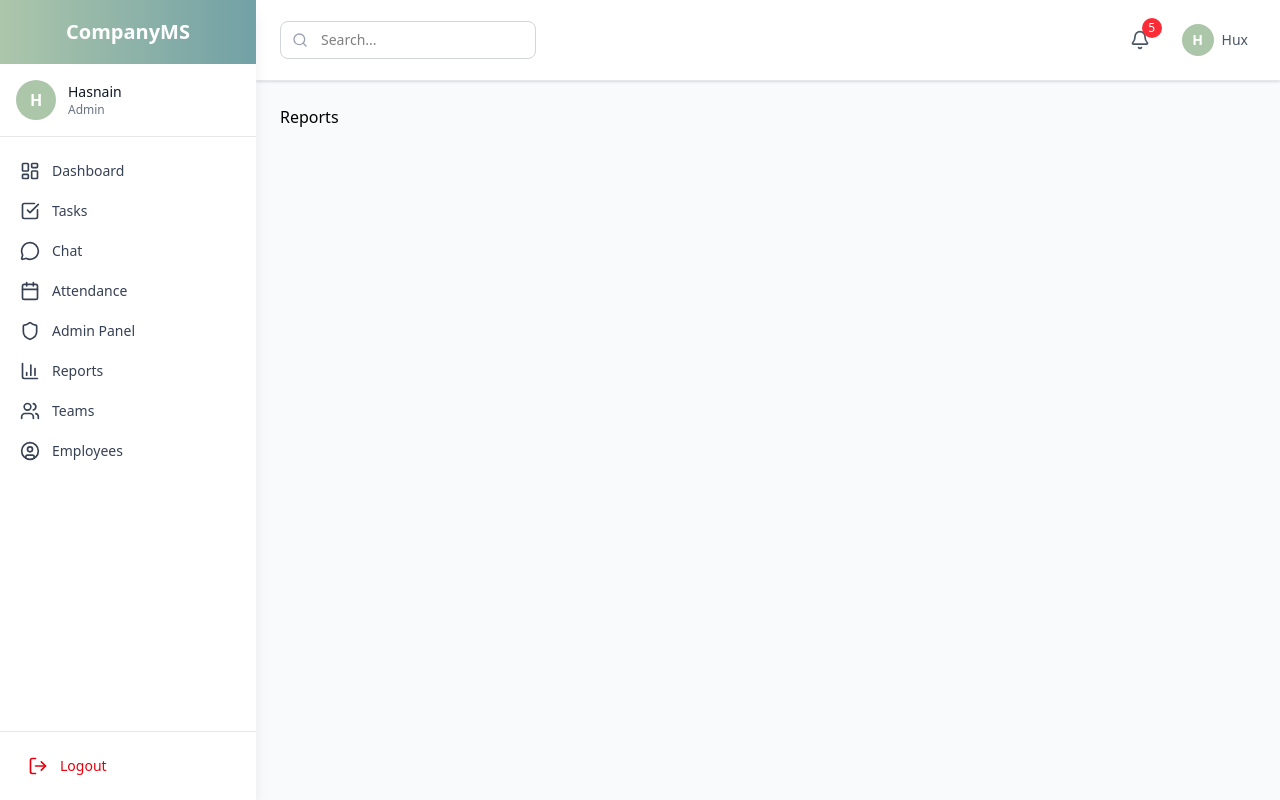
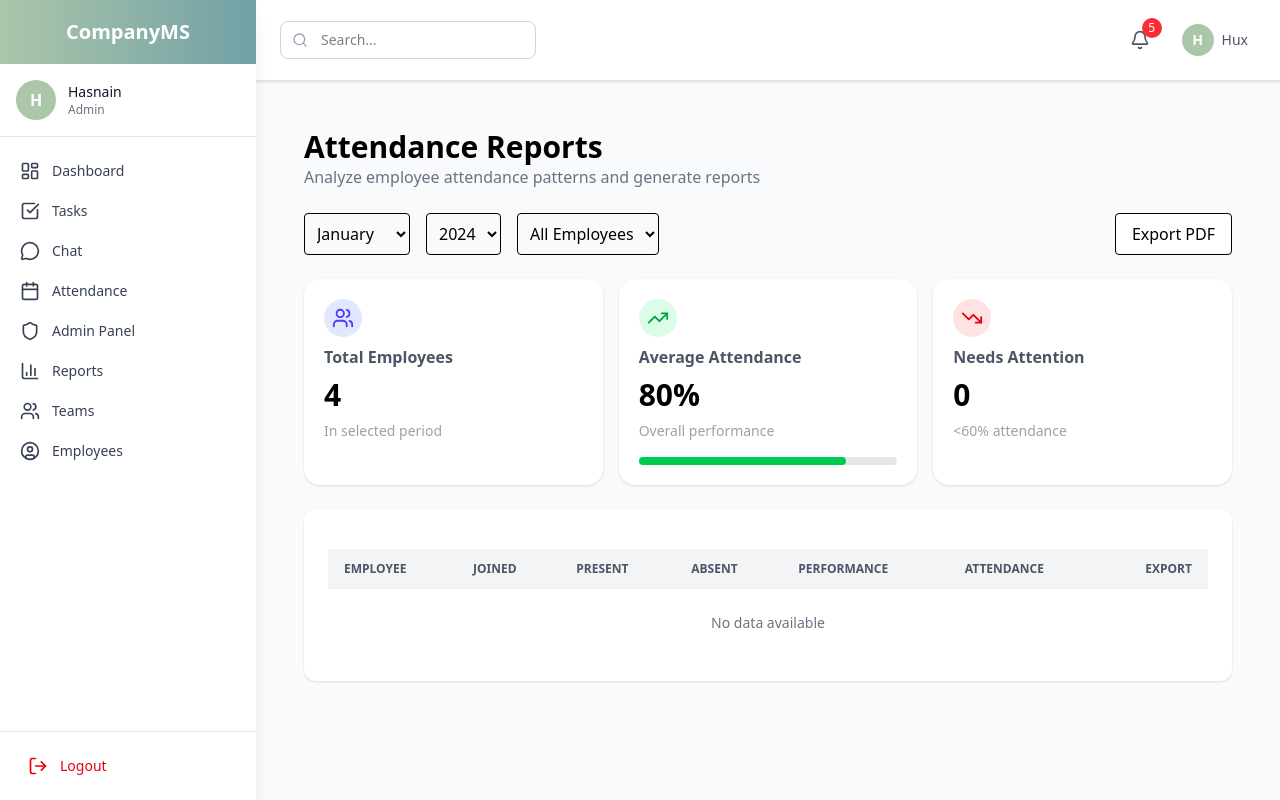
Before and after one commit to hux-x/IMS_Frontend_v2, a React (Vite) app: page / in a window 1280 px wide. Both pictures are taken after a click on the button "Reports". Built offline with nearby package versions, Linux system fonts and the light colour scheme.

Commit message:
pull na kerna

```diff
--- /dev/null
+++ b/src/components/cards/ReportSummaryCards.jsx
@@ -0,0 +1,58 @@
+import { TrendingUp, TrendingDown, Users } from "lucide-react";
+
+const summaryData = [
+  {
+    title: "Total Employees",
+    value: 4,
+    subtitle: "In selected period",
+    icon: Users,
+    color: "bg-indigo-100 text-indigo-600",
+  },
+  {
+    title: "Average Attendance",
+    value: "80%",
+    subtitle: "Overall performance",
+    icon: TrendingUp,
+    color: "bg-green-100 text-green-600",
+    progress: 80,
+  },
+  {
+    title: "Needs Attention",
+    value: 0,
+    subtitle: "<60% attendance",
+    icon: TrendingDown,
+    color: "bg-red-100 text-red-600",
+  },
+];
+
+export function ReportsSummaryCards() {
+  return (
+    <div className="grid grid-cols-1 md:grid-cols-3 gap-4">
+      {summaryData.map((item, i) => (
+        <SummaryCard key={i} {...item} />
+      ))}
+    </div>
+  );
+}
+
+function SummaryCard({ title, value, subtitle, icon: Icon, color, progress }) {
+  return (
+    <div className="p-5 bg-white rounded-2xl shadow flex flex-col gap-2">
+      <div className={`w-fit p-2 rounded-full ${color}`}>
+        <Icon size={22} />
+      </div>
+      <h3 className="text-gray-600 font-semibold">{title}</h3>
+      <p className="text-3xl font-bold">{value}</p>
+      <p className="text-sm text-gray-400">{subtitle}</p>
+
+      {progress !== undefined && (
+        <div className="w-full h-2 mt-2 bg-gray-200 rounded-full">
+          <div
+            className="h-full rounded-full bg-green-500 transition-all"
+            style={{ width: `${progress}%` }}
+          />
+        </div>
+      )}
+    </div>
+  );
+}
--- /dev/null
+++ b/src/components/filters/ReportFilters.jsx
@@ -0,0 +1,50 @@
+const months = ["January", "February", "March", "April", "May"];
+const years = [2024, 2025, 2026];
+
+export default function ReportsFilters({
+  selectedMonth,
+  selectedYear,
+  selectedEmployee,
+  onMonthChange,
+  onYearChange,
+  onEmployeeChange,
+}) {
+  return (
+    <div className="flex flex-wrap gap-4 items-center">
+      <select
+        value={selectedMonth}
+        onChange={(e) => onMonthChange(Number(e.target.value))}
+        className="p-2 border rounded"
+      >
+        {months.map((month, idx) => (
+          <option key={idx} value={idx}>
+            {month}
+          </option>
+        ))}
+      </select>
+
+      <select
+        value={selectedYear}
+        onChange={(e) => onYearChange(Number(e.target.value))}
+        className="p-2 border rounded"
+      >
+        {years.map((year) => (
+          <option key={year}>{year}</option>
+        ))}
+      </select>
+
+      <select
+        value={selectedEmployee}
+        onChange={(e) => onEmployeeChange(e.target.value)}
+        className="p-2 border rounded"
+      >
+        <option value="All">All Employees</option>
+        {/* Later dynamically inject employees */}
+      </select>
+
+      <button className="ml-auto px-4 py-2 bg-white border rounded hover:bg-gray-100">
+        Export PDF
+      </button>
+    </div>
+  );
+}
--- /dev/null
+++ b/src/components/layout/ReportsHeader.jsx
@@ -0,0 +1,9 @@
+function ReportsHeader() {
+  return (
+    <div>
+      <h1 className="text-3xl font-bold">Attendance Reports</h1>
+      <p className="text-gray-500">Analyze employee attendance patterns and generate reports</p>
+    </div>
+  );
+}
+export default ReportsHeader;
--- /dev/null
+++ b/src/components/layout/ReportsTable.jsx
@@ -0,0 +1,80 @@
+import { Download, TrendingDown } from "lucide-react";
+
+export function ReportsTable({ data = [], title }) {
+  return (
+    <div className="bg-white p-6 rounded-xl shadow">
+      <h2 className="text-2xl font-bold mb-4">{title}</h2>
+
+      <div className="overflow-x-auto">
+        <table className="min-w-full text-sm text-left">
+          <thead className="bg-gray-100 text-gray-600 uppercase text-xs">
+            <tr>
+              <th className="py-3 px-4">Employee</th>
+              <th className="py-3 px-4">Joined</th>
+              <th className="py-3 px-4">Present</th>
+              <th className="py-3 px-4">Absent</th>
+              <th className="py-3 px-4">Performance</th>
+              <th className="py-3 px-4">Attendance</th>
+              <th className="py-3 px-4 text-right">Export</th>
+            </tr>
+          </thead>
+          <tbody>
+            {data.length === 0 ? (
+              <tr>
+                <td colSpan={7} className="text-center py-6 text-gray-500">
+                  No data available
+                </td>
+              </tr>
+            ) : (
+              data.map((emp, idx) => (
+                <tr key={idx} className="border-b hover:bg-gray-50 transition">
+                  <td className="py-4 px-4">
+                    <div className="font-semibold">{emp.name}</div>
+                    <div className="text-gray-500 text-xs">{emp.email}</div>
+                  </td>
+                  <td className="py-4 px-4 text-sm">{emp.joined}</td>
+                  <td className="py-4 px-4">{emp.present}</td>
+                  <td className="py-4 px-4">{emp.absent}</td>
+                  <td className="py-4 px-4">
+                    <span className="px-2 py-1 rounded-full text-xs bg-yellow-100 text-yellow-700">
+                      {emp.performance}
+                    </span>
+                  </td>
+                  <td className="py-4 px-4 w-56">
+                    <div className="flex items-center gap-2">
+                      <div className="w-full bg-gray-200 h-2 rounded-full overflow-hidden">
+                        <div
+                          className={`h-full rounded-full ${getBarColor(emp.percentage)}`}
+                          style={{ width: `${emp.percentage}%` }}
+                        />
+                      </div>
+                      <span className="text-sm font-semibold">
+                        {emp.percentage}%
+                      </span>
+                    </div>
+                    <div className="text-xs text-red-500 flex items-center gap-1 mt-1">
+                      <TrendingDown size={14} />
+                      {emp.trend}
+                    </div>
+                  </td>
+                  <td className="py-4 px-4 text-right">
+                    <button className="p-2 border rounded hover:bg-gray-100">
+                      <Download size={16} />
+                    </button>
+                  </td>
+                </tr>
+              ))
+            )}
+          </tbody>
+        </table>
+      </div>
+    </div>
+  );
+}
+
+// Helper
+function getBarColor(percent) {
+  if (percent >= 90) return "bg-green-500";
+  if (percent >= 75) return "bg-yellow-500";
+  return "bg-red-500";
+}
--- a/src/sections/Reports.jsx
+++ b/src/sections/Reports.jsx
@@ -1,9 +1,18 @@
-import React from 'react'
+// src/pages/Reports.jsx
+import ReportsHeader from "../components/layout/ReportsHeader";
+import ReportsFilters from "../components/filters/ReportFilters";
+import{ ReportsSummaryCards} from "../components/cards/ReportSummaryCards";
+import {ReportsTable} from "../components/layout/ReportsTable";
 
-const Reports = () => {
+function Reports() {
   return (
-    <div>Reports</div>
-  )
+    <div className="p-6 space-y-6">
+      <ReportsHeader />
+      <ReportsFilters />
+      <ReportsSummaryCards />
+      <ReportsTable />
+    </div>
+  );
 }
 
-export default Reports
+export default Reports;
```
Also changed, not shown: src/components/ui/reports.jsx (added).
